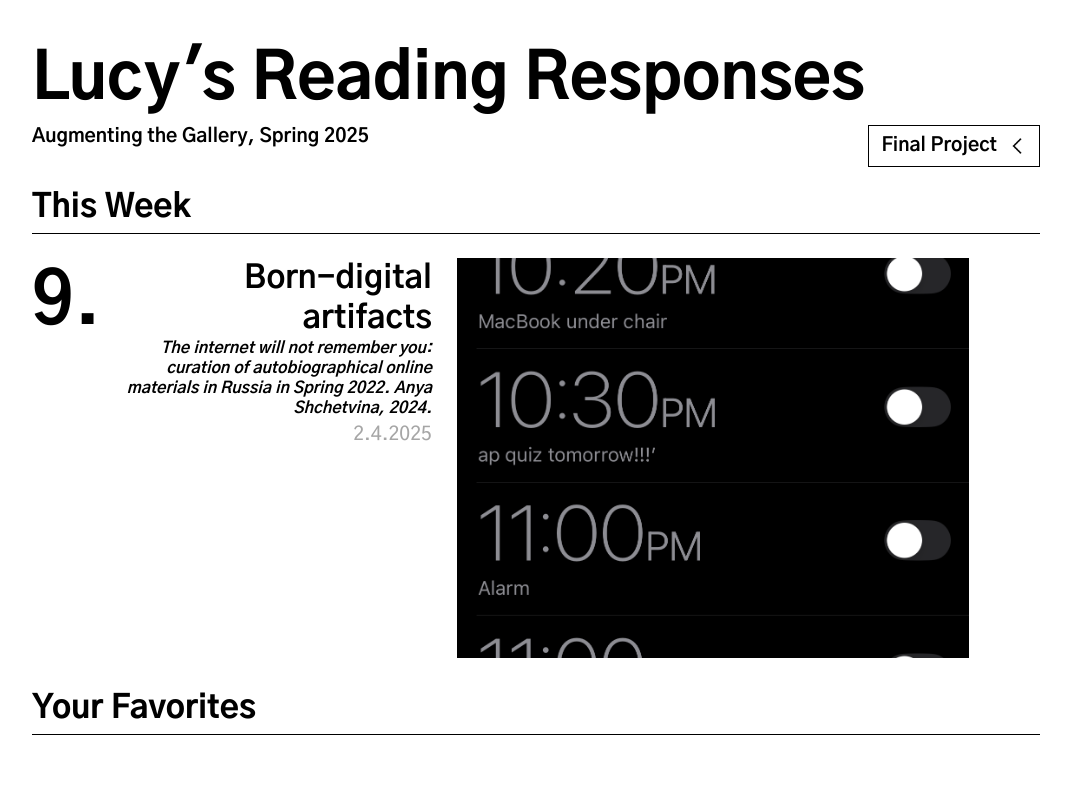
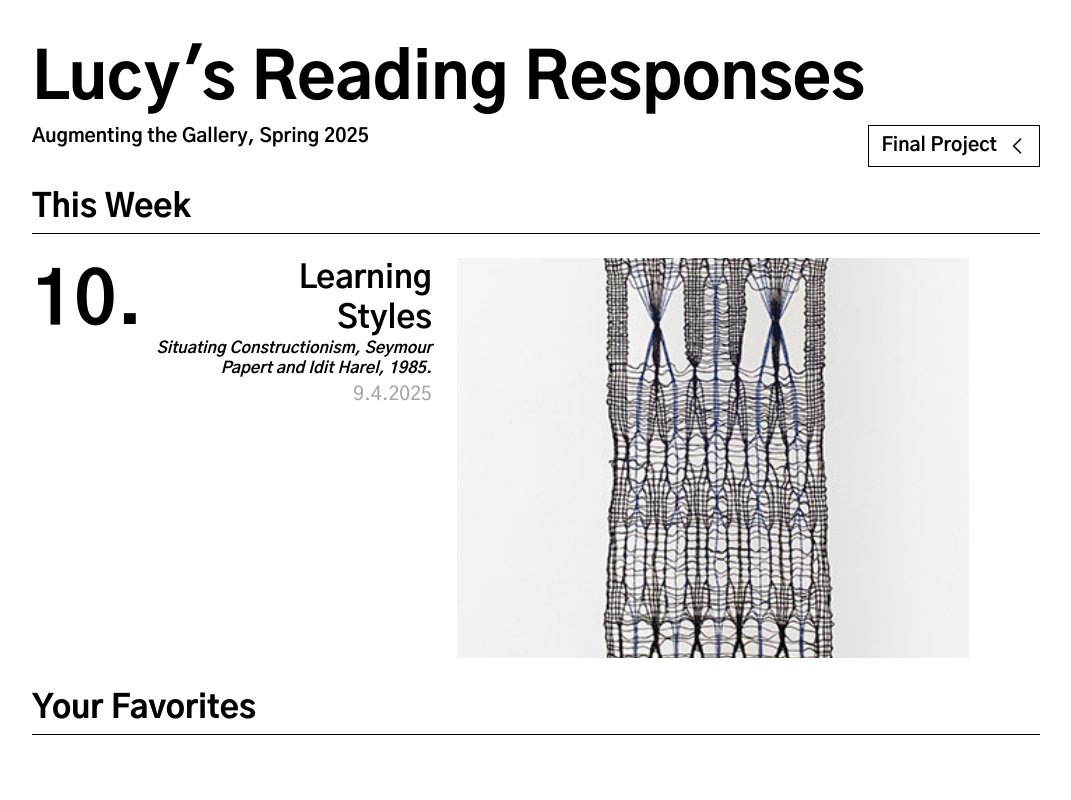
Before and after one commit to lucyking140/augmenting-gal-rr, a React (Vite) app: page / in a window 1280 px wide. Shown: the top 800 px of the page, without its empty margins (104-1175 px from the left). Built offline with nearby package versions, Linux system fonts and the light colour scheme.

Commit message:
Adding response 10

```diff
--- a/src/pages/home.tsx
+++ b/src/pages/home.tsx
@@ -23,7 +23,7 @@ import { useCounter } from '../hooks/useCounterContext';
 
 export default function Home(like_count: number) {
 
-  let mostRecent = 9 // current number of responses shown
+  let mostRecent = 10 // current number of responses shown
 
   let parsedResps = JSON.parse(JSON.stringify(resps)).responses
 
```
